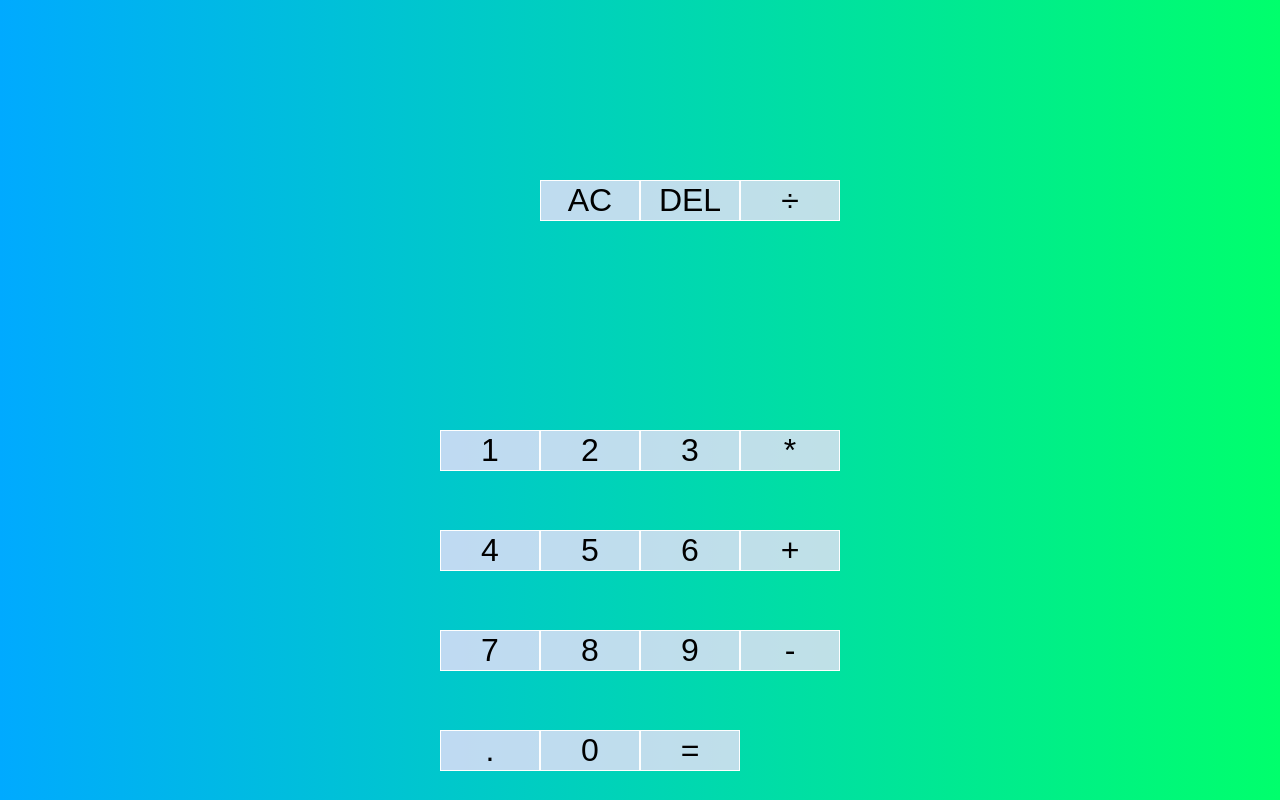
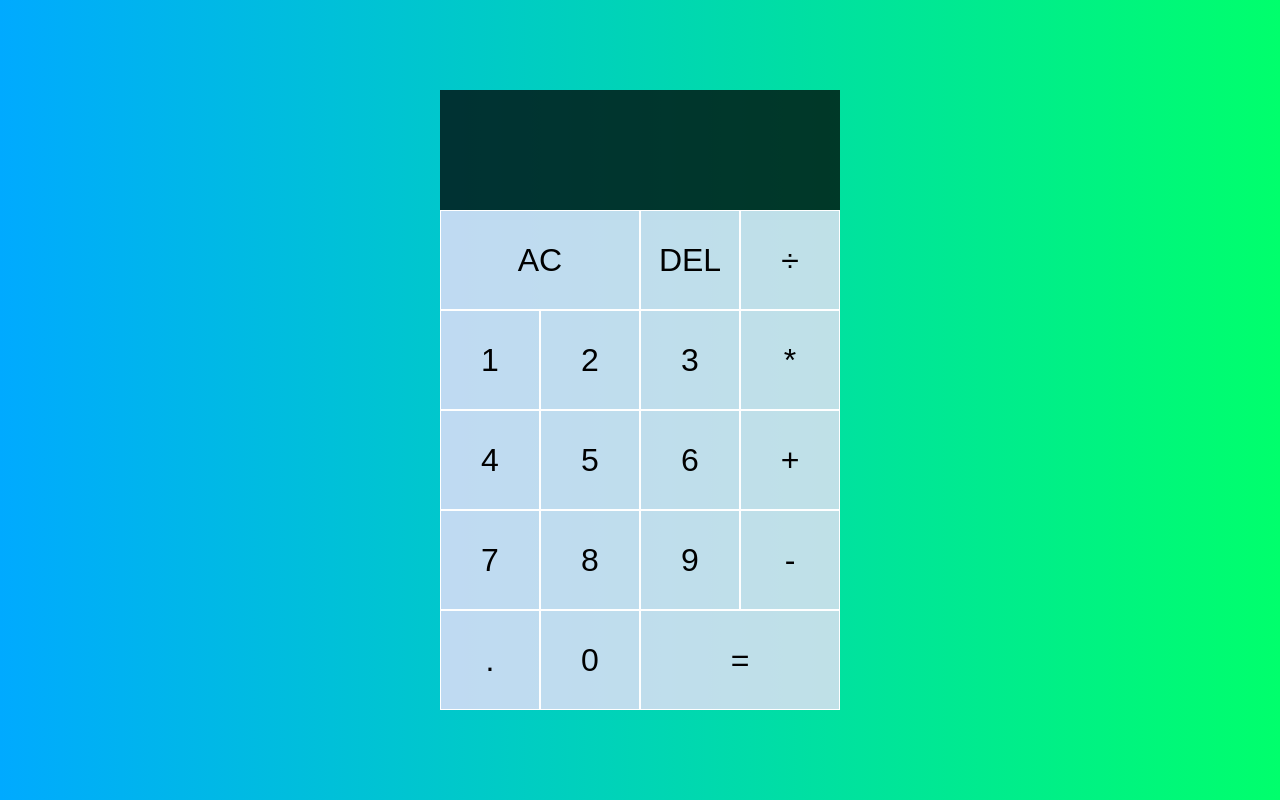
Before and after one commit to sunilsuraci/Calculator, a plain HTML site: page index.html in a window 1280 px wide. Drawn offline with Linux system fonts and the light colour scheme.

Commit message:
span and output css

```diff
--- a/style.css
+++ b/style.css
@@ -7,16 +7,16 @@
 body {
     padding: 0;
     margin: 0;
-    background: linear-gradient(to right, #00AAFF, #00ff6c);
+    background: linear-gradient(to right, #00AAFF, #00FF6C);
 }
 
 .calculator-grid {
     display: grid;
     justify-content: center;
-    align-items: center;
+    align-content: center;
     min-height: 100vh;
     grid-template-columns: repeat(4, 100px);
-    grid-template-rows: minmax(120px, auto) repeat(4, 100px);
+    grid-template-rows: minmax(120px, auto) repeat(5, 100px);
 }
 
 .calculator-grid > button {
@@ -26,3 +26,19 @@ body {
     outline: none;
     background-color: rgba(255, 225, 255, .75);
 }
+.calculator-grid > button:hover {
+    background-color: rgba(255, 255, 255, .9);
+}
+
+.span-two {
+    grid-column: span 2;
+}
+
+.output {
+    grid-column:  1 / -1;
+    background-color: rgba(0, 0, 0, .75);
+    display: flex;
+    align-items: flex-end;
+    justify-content: space-between;
+    flex-direction: column;
+}
```
